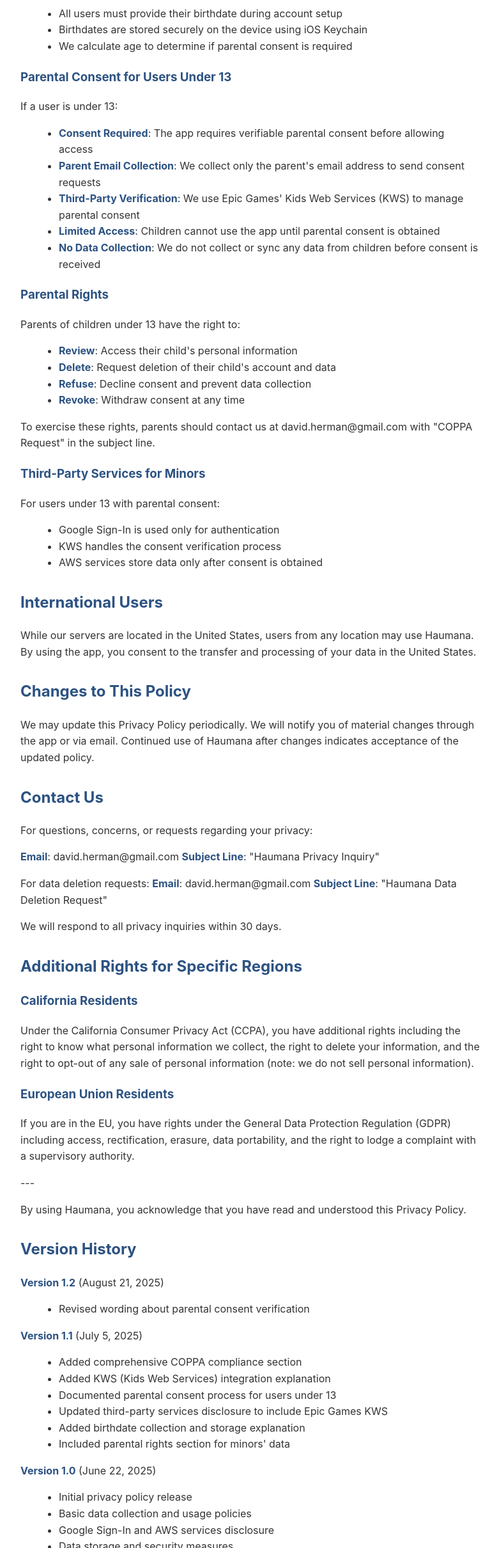
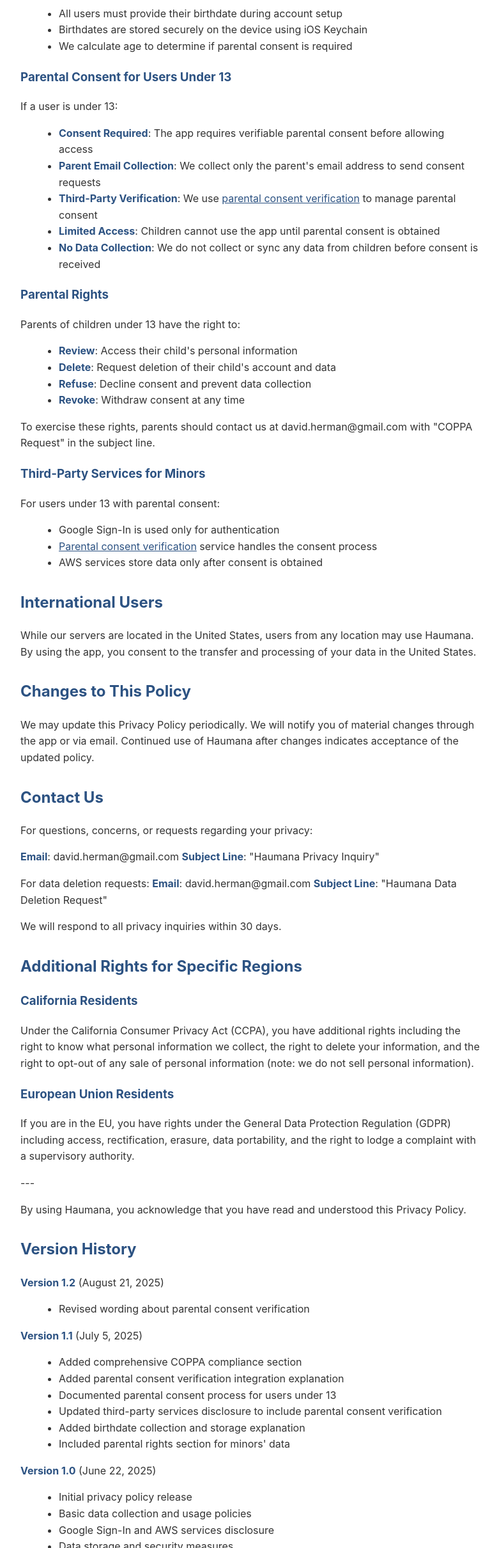
Before and after one commit to dherman/haumana, a plain HTML site: page web/legal/privacy-policy.html in a window 1280 px wide. Shown: the part 2711-5131 px from the top of the page at 64% size, without its empty margins (248-1029 px from the left). Drawn offline with Linux system fonts and the light colour scheme.

Commit message:
more revisions to legal docs

```diff
--- a/web/legal/privacy-policy.html
+++ b/web/legal/privacy-policy.html
@@ -180,7 +180,7 @@
 <ul>
 <li><strong>Consent Required</strong>: The app requires verifiable parental consent before allowing access</li>
 <li><strong>Parent Email Collection</strong>: We collect only the parent's email address to send consent requests</li>
-<li><strong>Third-Party Verification</strong>: We use Epic Games' Kids Web Services (KWS) to manage parental consent</li>
+<li><strong>Third-Party Verification</strong>: We use <a href="https://kidswebservices.com/">parental consent verification</a> to manage parental consent</li>
 <li><strong>Limited Access</strong>: Children cannot use the app until parental consent is obtained</li>
 <li><strong>No Data Collection</strong>: We do not collect or sync any data from children before consent is received</li>
 </ul>
@@ -203,7 +203,7 @@
 </p>
 <ul>
 <li>Google Sign-In is used only for authentication</li>
-<li>KWS handles the consent verification process</li>
+<li><a href="https://kidswebservices.com/">Parental consent verification</a> service handles the consent process</li>
 <li>AWS services store data only after consent is obtained</li>
 </ul>
 
@@ -262,9 +262,9 @@
 </p>
 <ul>
 <li>Added comprehensive COPPA compliance section</li>
-<li>Added KWS (Kids Web Services) integration explanation</li>
+<li>Added parental consent verification integration explanation</li>
 <li>Documented parental consent process for users under 13</li>
-<li>Updated third-party services disclosure to include Epic Games KWS</li>
+<li>Updated third-party services disclosure to include parental consent verification</li>
 <li>Added birthdate collection and storage explanation</li>
 <li>Included parental rights section for minors' data</li>
 </ul>
```
Also changed, not shown: legal/privacy-policy.md (+4 -4 lines).
